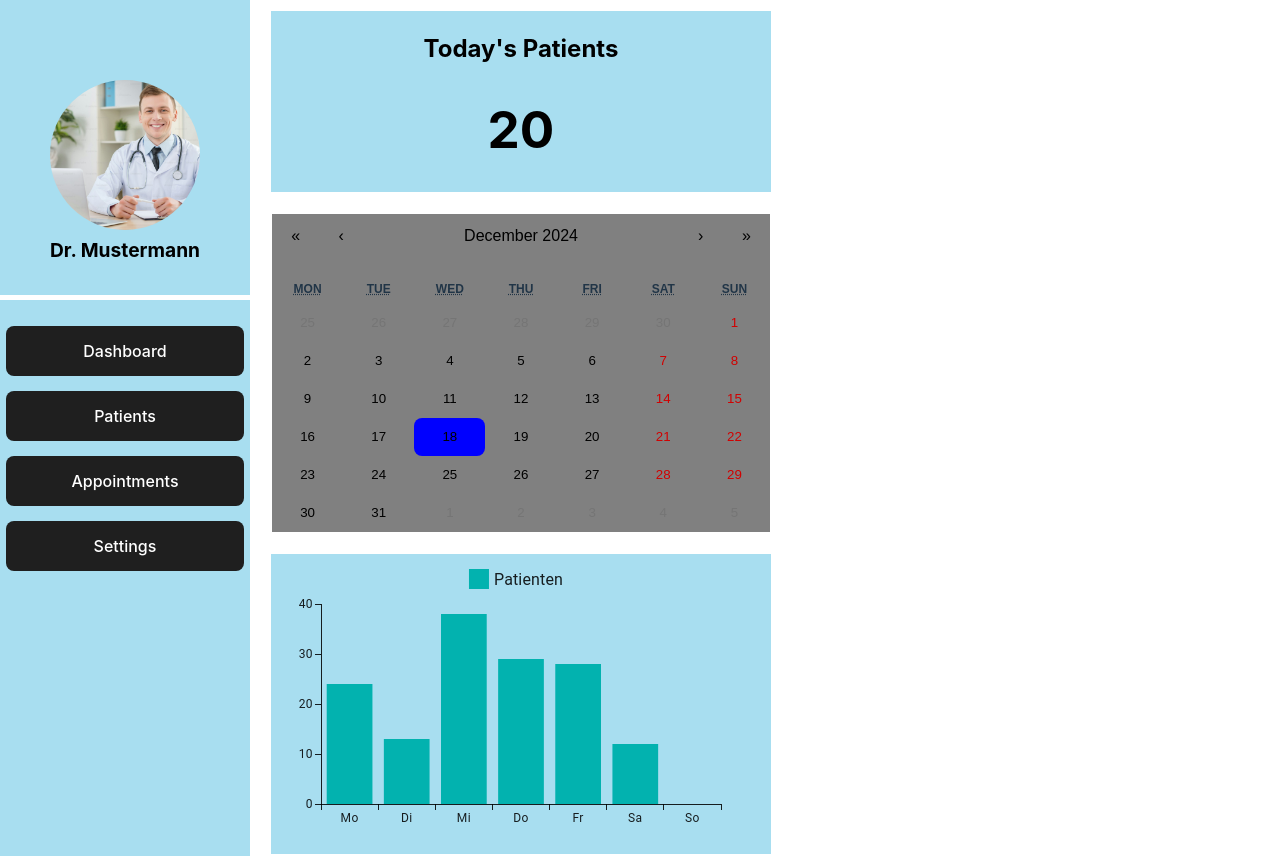
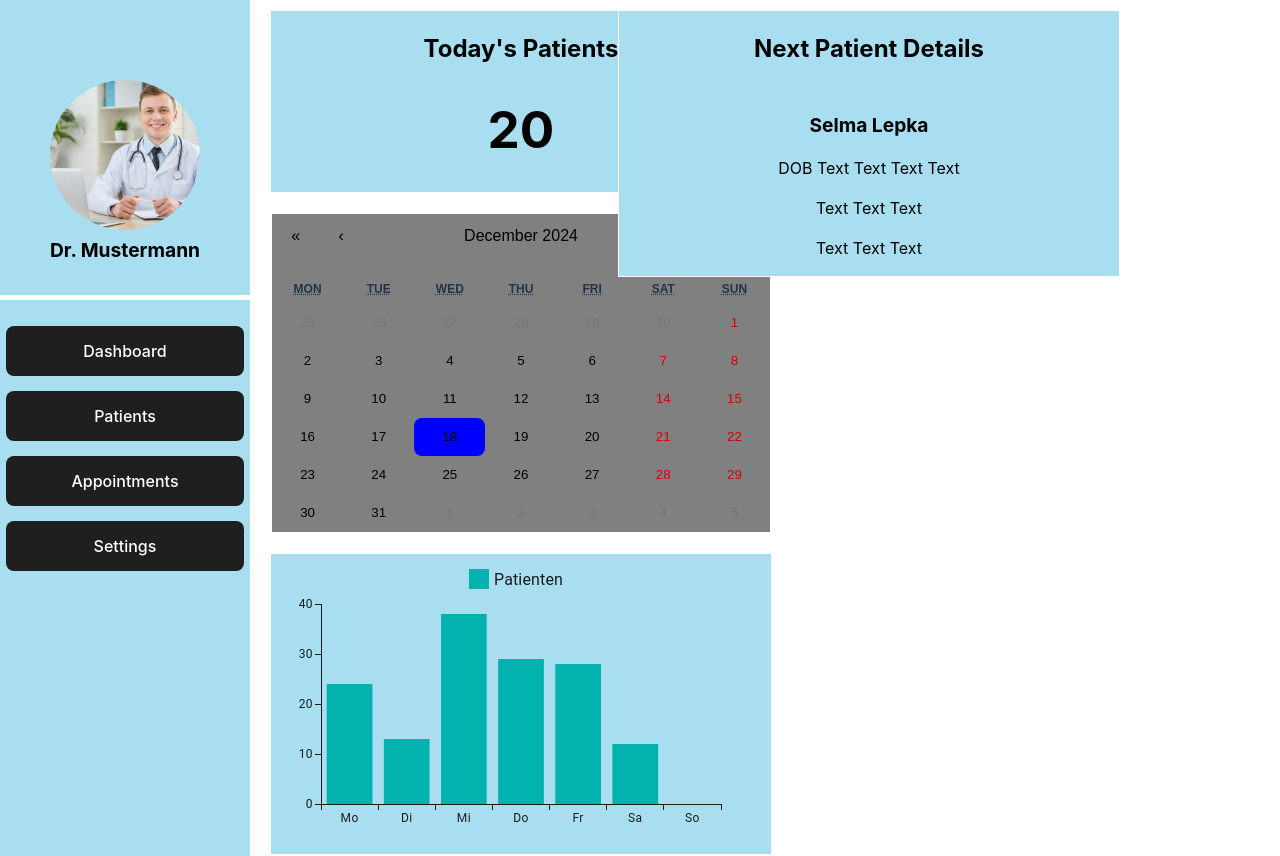
Before and after one commit to Saugat-Pandey/MedicalDashboard, a React (Vite) app: page / in a window 1280 px wide. Shown: the top 856 px of the page. Built offline with nearby package versions, Linux system fonts and the light colour scheme.

Commit message:
next patient detsil on left

```diff
--- a/src/components/NextPatientDetails.css
+++ b/src/components/NextPatientDetails.css
@@ -1,5 +1,9 @@
 
 #nextPatientDetails {
+    position: fixed;
+    right: 150px;
+    top: 0;
+
     text-align: center;
     margin-top: 20px;
     background-color: #a8def0;
--- a/src/index.css
+++ b/src/index.css
@@ -11,6 +11,7 @@
   text-rendering: optimizeLegibility;
   -webkit-font-smoothing: antialiased;
   -moz-osx-font-smoothing: grayscale;
+
 }
 
 a {
```
